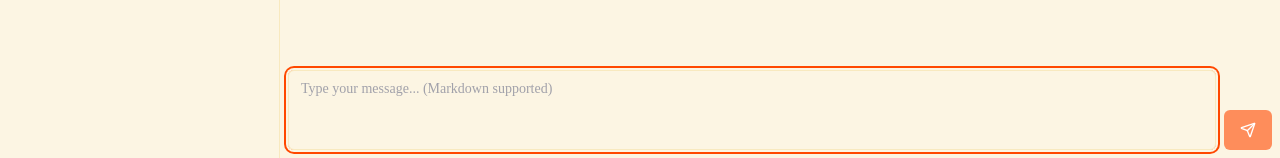
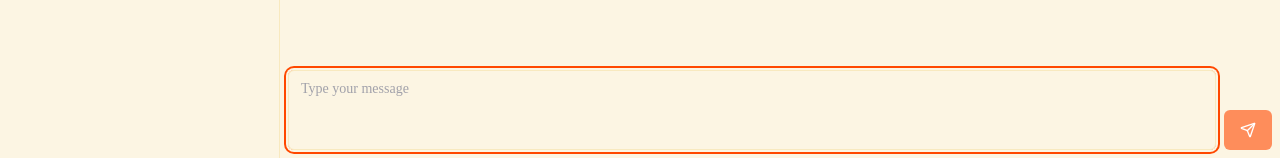
Before and after one commit to nick1udwig/kibitz, a Next.js app: page / in a window 1280 px wide. Shown: the part 642-800 px from the top of the page. Built offline with nearby package versions, Linux system fonts and the light colour scheme; a web font is replaced by a local one.

Commit message:
make placeholder input smaller

```diff
--- a/src/components/LlmChat/ChatView.tsx
+++ b/src/components/LlmChat/ChatView.tsx
@@ -633,7 +633,7 @@ export const ChatView: React.FC = () => {
           <Textarea
           value={inputMessage}
           onChange={(e) => setInputMessage(e.target.value)}
-          placeholder="Type your message... (Markdown supported)"
+          placeholder="Type your message"
           onKeyDown={(e) => {
             if (e.key === 'Enter' && !e.shiftKey && !isLoading) {
               e.preventDefault();
```
